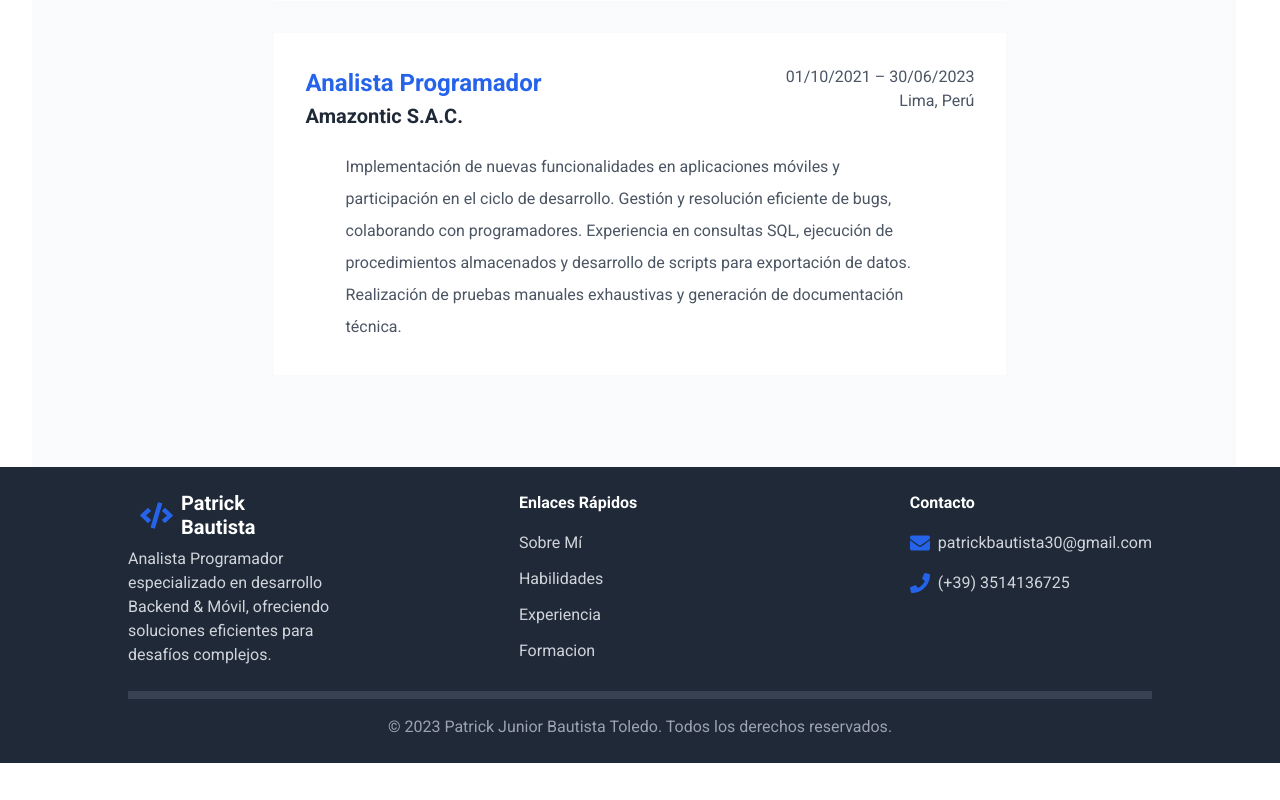
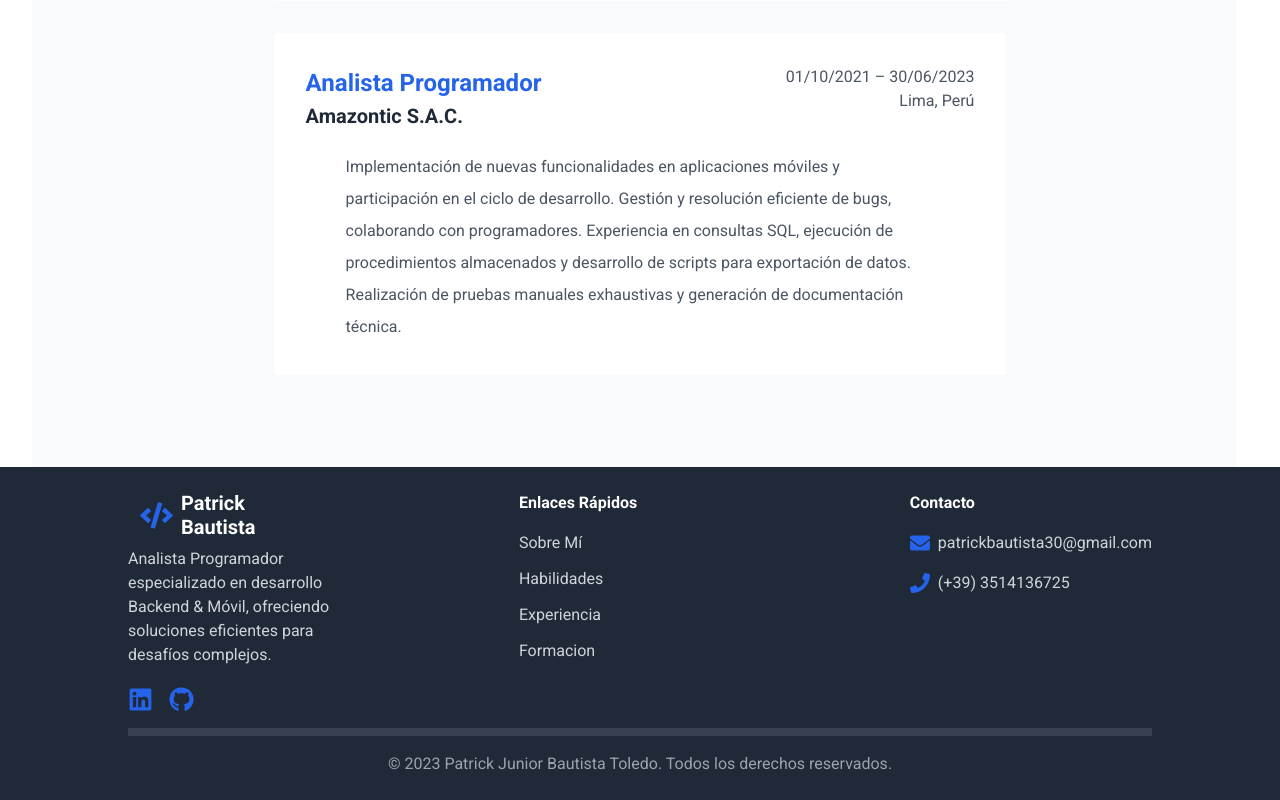
Before and after one commit to pbautistadev/patrick-portfolio, a React (Vite) app: page / in a window 1280 px wide. Shown: the part 2774-3574 px from the top of the page. Before the commit the page ends 3537 px from the top, so only its background shows below. Built offline with nearby package versions, Linux system fonts and the light colour scheme.

Commit message:
Update svg on Footer component

```diff
--- a/src/components/Footer/Footer.tsx
+++ b/src/components/Footer/Footer.tsx
@@ -51,7 +51,23 @@ function Footer() {
               ofreciendo soluciones eficientes para desafíos complejos.
             </p>
           </div>
-          <div></div>
+          <div className="flex flex-row pt-5 gap-4">
+            <svg
+              className="w-[25px] fill-current text-primary "
+              version="1.0"
+              viewBox="0 0 1000 1000"
+            >
+              <path d="M109.1 65C92.9 69.3 77 82.3 69.7 97.2 62.4 112.2 63 76 63 500c0 335.4.2 383.3 1.5 388.8 4.8 20.4 20.3 37.5 41.2 45.5l5.8 2.2 385.3.3c428.2.2 391.1.8 406.2-6.6 10.5-5.1 22.2-16.8 27.3-27.4 7.3-15.1 6.7 21.2 6.7-402.8s.6-387.7-6.7-402.8c-5.1-10.6-16.8-22.3-27.3-27.4-15-7.4 21.6-6.8-403.5-6.7-375.3 0-383.1 0-390.4 1.9zm171.4 124.7c17 4.3 32.1 14.6 43.1 29.3 8.8 11.8 13.5 27.1 13.5 43.5 0 22.1-7.9 40.8-23.4 55.1-19.5 18.1-47.1 24.7-72.6 17.4-26-7.4-46.9-29.8-52.7-56.4-2.4-11.2-1.6-28.2 2-39.1 7.3-22.6 27.6-42.5 50.2-49.1 12.3-3.5 27.7-3.8 39.9-.7zm397.2 195.4c32 2.6 60.2 11.9 78.3 25.7 8 6.1 18.5 16.7 24.5 24.7 5.9 7.9 15.7 27.6 19.5 39.5 6.1 18.7 10 41.2 12 68.5.6 8.4 1 65 1 141.7V813H683V699.7c0-62.2-.5-118.7-1-125.3-2.2-28.1-9.6-48.2-22.1-60.4-5.6-5.4-10.6-8.2-20.4-11.6-7.3-2.6-9.2-2.8-23-2.9-18 0-26.7 1.7-38.8 7.7-14.6 7.3-25 20-31.4 38.4-7.6 21.9-8.3 35.1-8.3 164.1V813H408V395h125l.2 28.7.3 28.8 2-3.3c4.3-7.2 14.5-20 20.6-25.8 31.2-29.6 71.9-42.5 121.6-38.3zM328 604v209H197V395h131v209z" />
+            </svg>
+            <svg
+              className="w-[25px] fill-current text-primary "
+              version="1.0"
+              viewBox="0 0 300 300"
+            >
+              <path d="M130.5 6.1c-25.2 3-49.9 12.8-69.6 27.6-28.2 21.2-46.4 51.1-53.6 87.8-2.4 12.4-2.4 39.6 0 52 4 20.5 12.2 41 22.4 56.3 6.9 10.2 16.3 21.3 17.4 20.6.5-.3.8 0 .7.7-.4 1.5 13.4 13.5 22.5 19.6 9.1 6 22.1 12.6 30.3 15.3 5.6 1.9 6.7 2 9.1.8 1.6-.8 2.7-2.1 2.7-3.1-.1-.9.2-1.7.7-1.7.5 0 .9-8.2.9-18.3v-18.3l-7.7.7c-8.2.8-19.4-.2-25.3-2.2-8.8-3.1-13.1-7.4-17.6-17.5-3.5-8-8.8-15.2-14.7-19.9-2.8-2.2-5.5-4.8-6.1-5.7-2.8-4.5 6.3-5.7 14.9-1.9 5.8 2.5 11.6 7.8 15 13.8 2.8 4.6 11.3 12.5 12.9 12 .6-.2 1.6.2 2.3.9 1.9 1.9 10.2 2.6 15.8 1.4 9.2-1.9 10.2-2.7 11.5-8 .6-2.7 2.5-6.9 4.1-9.5 3.3-5.2 3.4-5-5.9-6-23.9-2.4-41.2-12.3-48.7-28-4-8.2-5.3-13.7-6.5-25.9-1.7-17.1 1.2-29.2 9.4-39.9 3.5-4.6 3.6-4.9 2.5-9-3-10.6-.2-33.4 4.3-35.8 4.2-2.3 20.4 3.7 34.2 12.5 4.7 3 5.9 3.4 8.3 2.6 14.9-5.1 52.7-5 67.6 0 2.4.8 3.5.5 7-1.9 11.2-7.7 30.1-15.1 34.8-13.6 2.5.8 3.7 3.8 5.6 14 1.4 8 1.2 15.2-.8 22.7-.9 3.5-.7 4.1 3.1 9 8.8 11.1 11.8 21.4 10.6 36.9-2.7 35.7-18 51-56.4 56.3-4.5.6-8.1 1.5-8 2.1.2.5.7.9 1.1.7.5-.1.6.2.3.7-.4.5.3 2.5 1.3 4.3 3.7 6.2 4.4 13.1 4.5 43.6.1 27.8.2 29.4 2 30.8 3 2.1 7.8 1.7 15.8-1.5 23.8-9.4 46.8-27.7 62-49.1 29.9-42.1 35.9-97.5 15.8-144.2-4.7-10.9-12.8-24.1-14.2-23.2-.7.4-.8.2-.4-.5 2.3-3.6-23.1-28.5-40-39.3-13.1-8.4-33.7-16.4-51.2-19.9-11.5-2.3-35.2-3.2-46.7-1.8z" />
+              <path d="M56 203c0 .5.7 1 1.6 1 .8 0 1.2-.5.9-1-.3-.6-1-1-1.6-1-.5 0-.9.4-.9 1zM62 208.4c0 .9.7 1.6 1.6 1.6.9 0 1.4-.5 1.2-1.2-.6-1.8-2.8-2.1-2.8-.4zM68 216.9c1.3 2.5 3.3 2.8 2.8.4-.2-1-1.1-1.9-2.1-2.1-1.6-.3-1.7-.1-.7 1.7zM74.2 224.2c.6 1.6 3.6 3.4 4.4 2.5.9-.9-1.5-3.7-3.3-3.7-.8 0-1.3.5-1.1 1.2zM84.5 230.1c-.8 1.2 1.1 2.9 3.3 2.9 1.9 0 1-3.4-1-3.8-.9-.2-1.9.2-2.3.9zM107.7 230.6c-1 1.1.3 2.4 2.4 2.4 1 0 1.9-.7 1.9-1.5 0-1.5-3.1-2.1-4.3-.9zM96.4 232.1c-.3.6 0 1.5.7 2 .8.5 1.5.4 1.7-.1.2-.6.8-.8 1.3-.4.5.3.9-.2.9-1 0-1.8-3.5-2.2-4.6-.5z" />
+            </svg>
+          </div>
         </div>
         <div className="w-1/3 flex flex-col items-left justify-left gap-4">
           <h1 className="t-[18px] font-bold text-white">Enlaces Rápidos</h1>
```
